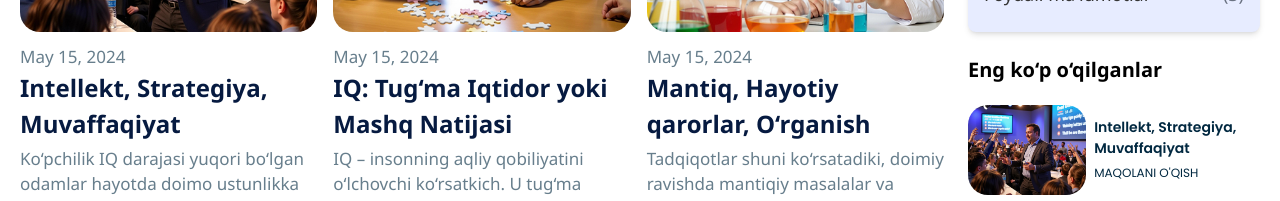
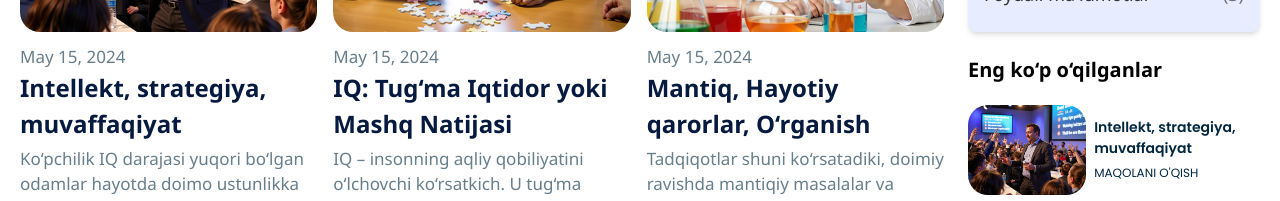
Before and after one commit to alienorar/Genius-Cup-full, a React (Vite) app: page /maqolalar in a window 1280 px wide. Shown: the part 449-650 px from the top of the page. Built offline with nearby package versions, Linux system fonts and the light colour scheme.

Commit message:
text changed

```diff
--- a/src/modules/maqolalar/index.tsx
+++ b/src/modules/maqolalar/index.tsx
@@ -7,7 +7,7 @@ const newsData = [
   {
     id: 1,
     date: "May 15, 2024",
-    title: " Intellekt, Strategiya, Muvaffaqiyat",
+    title: " Intellekt, strategiya, muvaffaqiyat",
     description:
       "Ko‘pchilik IQ darajasi yuqori bo‘lgan odamlar hayotda doimo ustunlikka ega deb o‘ylaydi. Lekin haqiqat shuki, faqat aqlning o‘zi yetarli emas  ",
     image: NewsSt,
--- a/src/modules/sovrin/index.tsx
+++ b/src/modules/sovrin/index.tsx
@@ -78,7 +78,7 @@ const PrizeFundSection = () => {
                 <span className="font-bold">{prize.times} baravari</span>{" "}
                 <span className={`font-bold ${prize.color}`}>{prize.amount}</span> so‘m
               </p>
-              <p className="text-gray-600 text-sm">(UZS);</p>
+
             </div>
           ))}
         </div>
```
